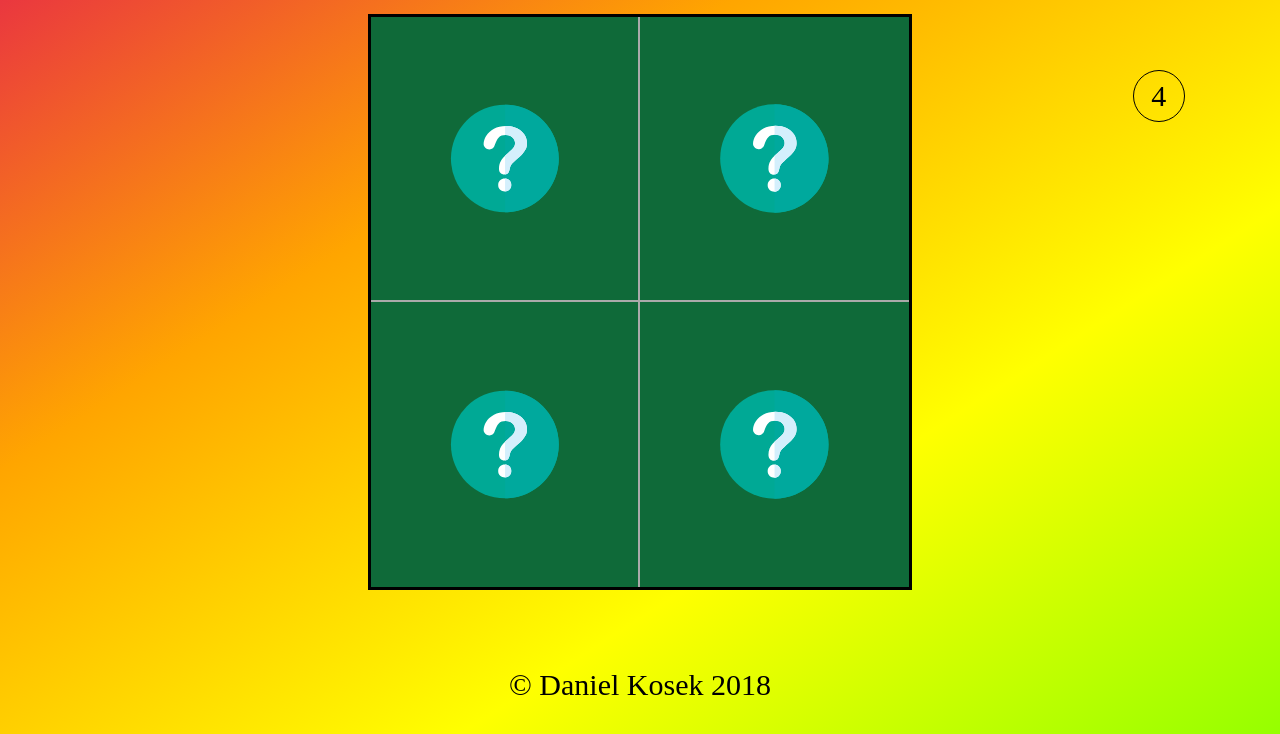
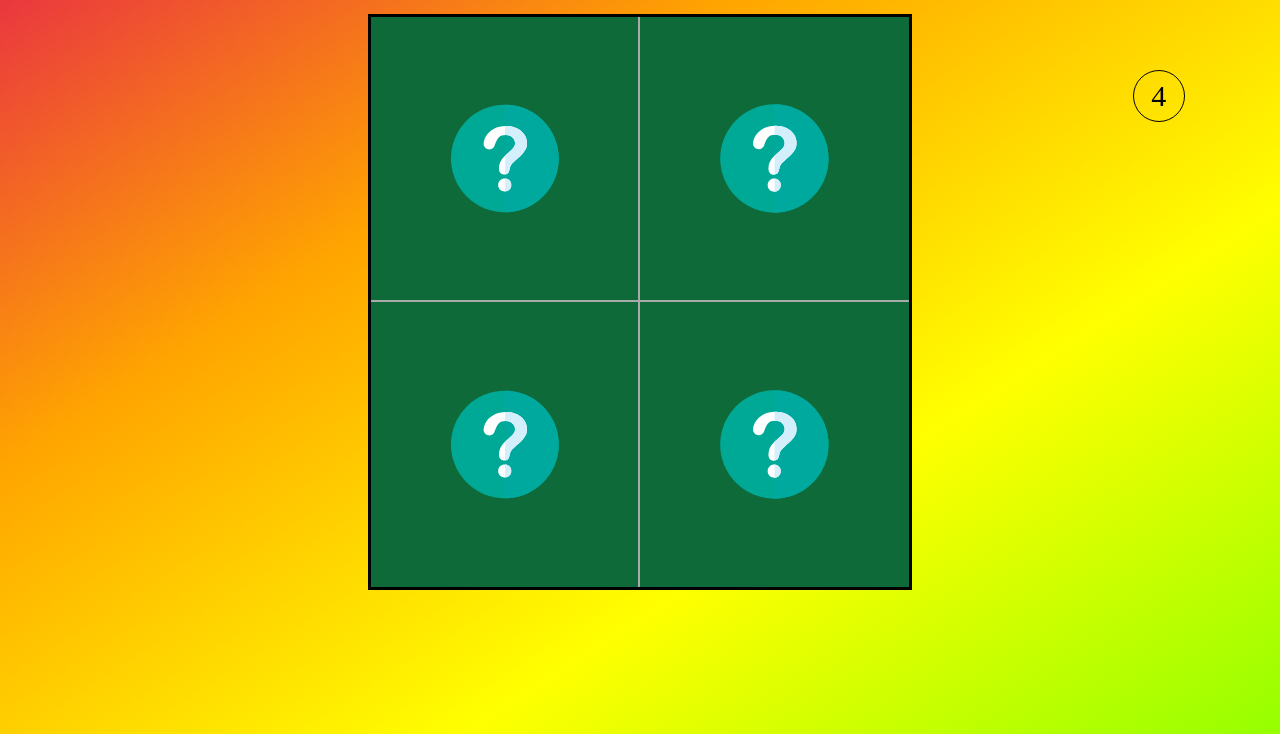
Before and after one commit to kosek1/Memory-cards-game, a plain HTML site: page index.html in a window 1280 px wide. Shown: the part 90-824 px from the top of the page. Drawn offline with Linux system fonts and the light colour scheme.

Commit message:
2.3.2
Deleted footer

```diff
--- a/index.html
+++ b/index.html
@@ -41,10 +41,6 @@
                    </div>
          </div>
 
-           <footer>
-                  &copy Daniel Kosek 2018
-           </footer>
-
              <div class="summary-level-one">
                       <div class="photos-section">
                               <span><img src="img/level1/dog.svg" alt="dog"> Dog</span>
--- a/style.scss
+++ b/style.scss
@@ -760,16 +760,6 @@ body {
   text-align: center;
 }
 
-footer {
-  width: 100%;
-  position: absolute;
-  bottom: 1vh;
-  display: flex;
-  justify-content: center;
-  align-items: center;
-  font-size: 30px;
-}
-
 // #additional class for JS
 
 .active-flex {
```
Also changed, not shown: level2.html (+0 -4 lines), level3.html (+0 -4 lines), level4.html (+0 -4 lines), level5.html (+0 -4 lines), level6.html (+0 -4 lines), style.css.
